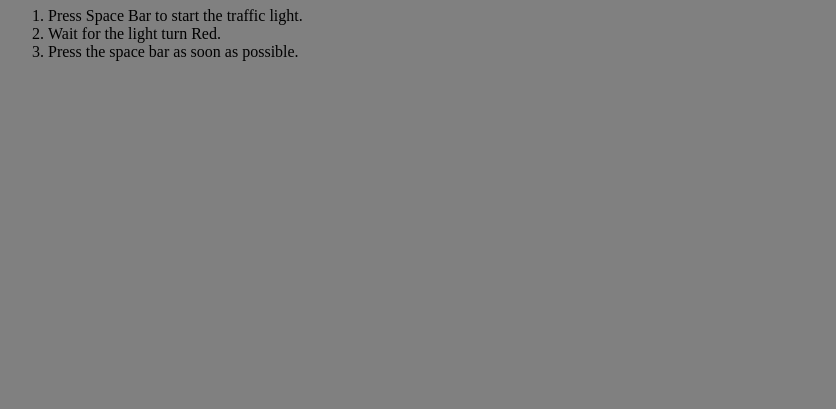
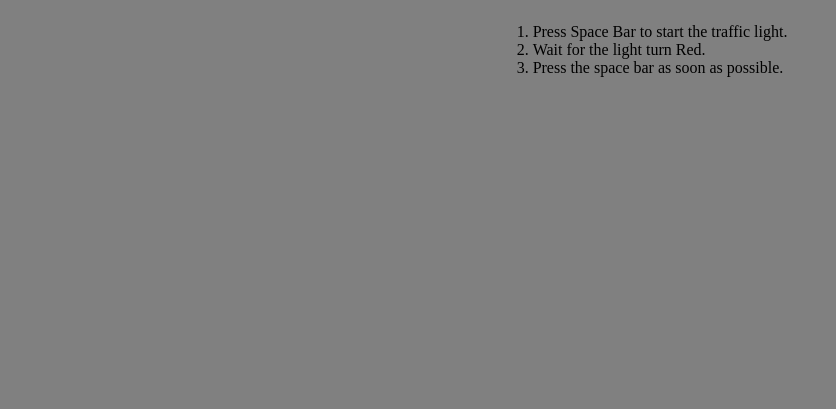
Before and after one commit to Z-Guy/Red-Light-Green-Light, a plain HTML site: page index.html in a window 1280 px wide. Shown: the part 391-800 px from the top of the page, without its empty margins (0-836 px from the left). Drawn offline with Linux system fonts and the light colour scheme.

Commit message:
Added the first set of instructions and aligned them to the center of the page

```diff
--- a/index.html
+++ b/index.html
@@ -16,11 +16,14 @@
     </div>
     <p>We see the traffic light alter from <b id = "Red">RED</b> to <b id = "Green">GREEN</b>.</p>
     <br>
-    <h1>INSTRUCTIONS:</h1>
-    <ol>
-        <li>Press Space Bar to start the traffic light.</li>
-        <li>Wait for the light turn Red.</li>
-        <li>Press the space bar as soon as possible.</li>
-    </ol>
+    <div class="container">
+        <h1>INSTRUCTIONS:</h1>
+        <ol class="instruct">
+            <li>Press Space Bar to start the traffic light.</li>
+            <li>Wait for the light turn Red.</li>
+            <li>Press the space bar as soon as possible.</li>
+        </ol>
+    </div>
+
 </body>
 </html>
--- a/style.css
+++ b/style.css
@@ -8,6 +8,15 @@ h1 {
 
 p {
     text-align: center;
+}
+
+div.container{
+    text-align: center;
+}
+
+ol.instruct{
+    display: inline-block;
+    text-align: left
 }
 
 #Red{
```
